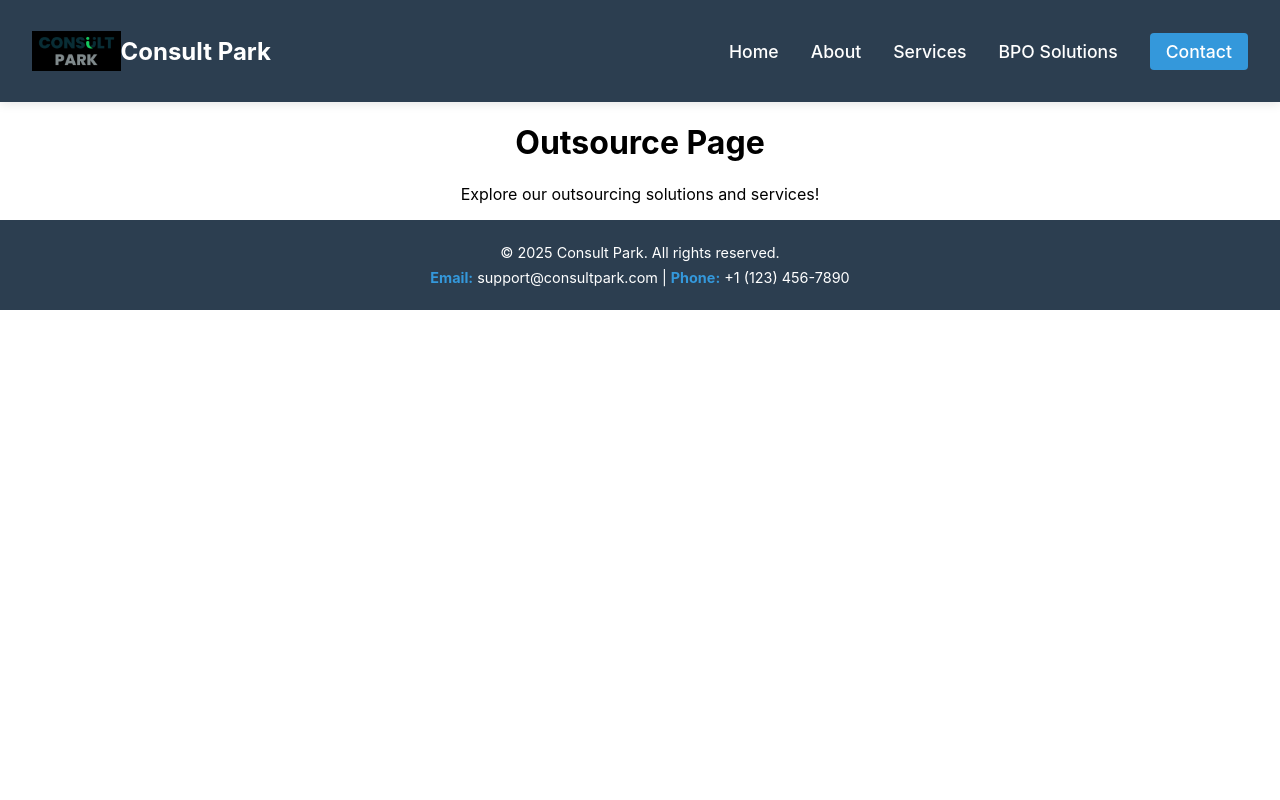
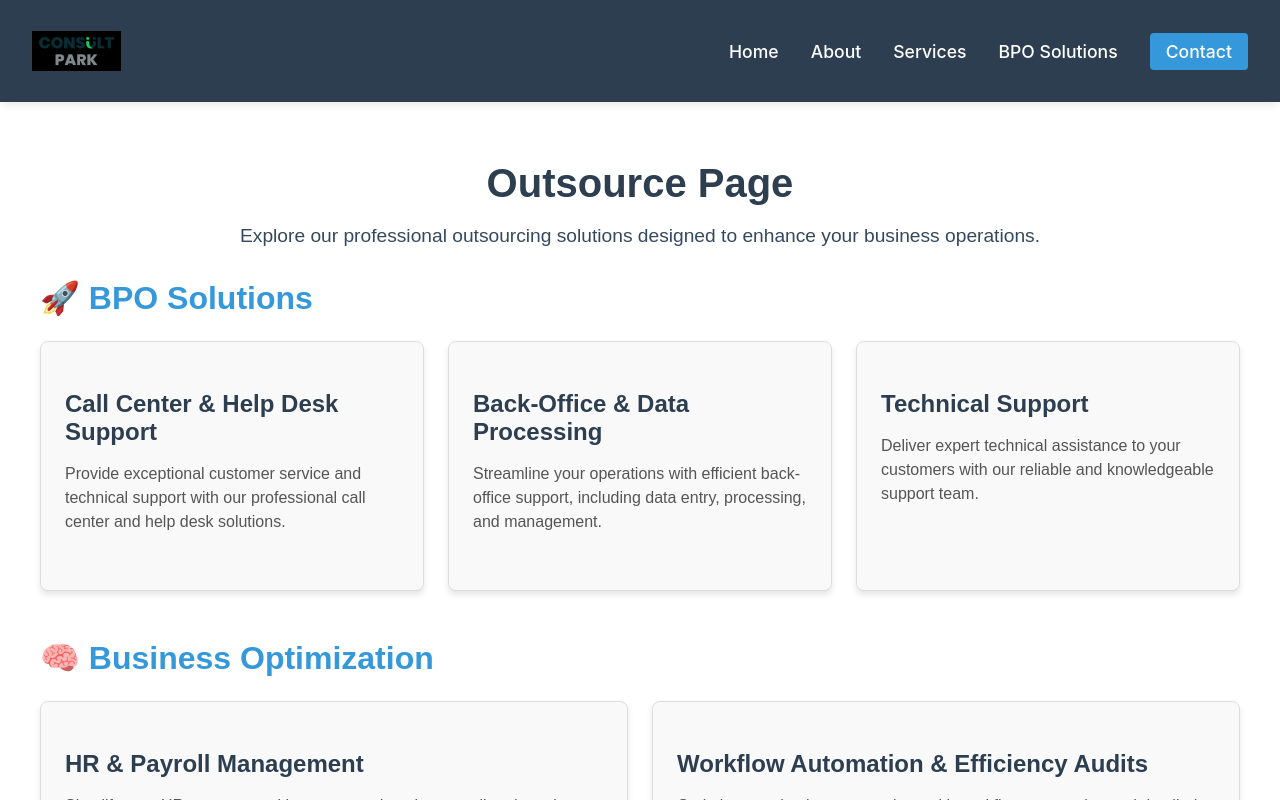
Before and after one commit to TristanLeech/week11-consult-park, a React (Create React App) app in the folder consult-park/: page /outsource in a window 1280 px wide. Shown: the top 800 px of the page. Built offline with nearby package versions, Linux system fonts and the light colour scheme.

Commit message:
added BPO content

```diff
--- a/consult-park/public/index.html
+++ b/consult-park/public/index.html
@@ -10,12 +10,12 @@
       content="Web site created using create-react-app"
     />
     <link rel="apple-touch-icon" href="%PUBLIC_URL%/logo192.png" />
-    <!--
+     <!--
       manifest.json provides metadata used when your web app is installed on a
       user's mobile device or desktop. See https://developers.google.com/web/fundamentals/web-app-manifest/
     -->
     <link rel="manifest" href="%PUBLIC_URL%/manifest.json" />
-    <!--
+     <!--
       Notice the use of %PUBLIC_URL% in the tags above.
       It will be replaced with the URL of the `public` folder during the build.
       Only files inside the `public` folder can be referenced from the HTML.
--- a/consult-park/src/components/Navbar/Navbar.js
+++ b/consult-park/src/components/Navbar/Navbar.js
@@ -32,7 +32,7 @@ function Navbar() {
       <div className="navbar-logo">
         <Link to="/" style={{ textDecoration: "none", display: "flex", alignItems: "center" }}>
           <img src={textLogo} alt="Consult Park Logo" className="logo-image" />
-          <span className="logo-text">Consult Park</span>
+
         </Link>
       </div>
 
--- /dev/null
+++ b/consult-park/src/pages/Outsource/Outsource.css
@@ -0,0 +1,66 @@
+/* General Page Styling */
+.outsource-page {
+    max-width: 1200px;
+    margin: 0 auto;
+    padding: 2rem;
+    text-align: center;
+    font-family: Arial, sans-serif;
+  }
+
+  .outsource-page h1 {
+    font-size: 2.5rem;
+    margin-bottom: 1rem;
+    color: #2c3e50;
+  }
+
+  .outsource-page p {
+    font-size: 1.2rem;
+    margin-bottom: 2rem;
+    color: #34495e;
+  }
+
+  /* Section Styling */
+  .bpo-section, .optimization-section {
+    margin-bottom: 3rem;
+  }
+
+  .bpo-section h2, .optimization-section h2 {
+    font-size: 2rem;
+    margin-bottom: 1.5rem;
+    color: #3498db;
+    text-align: left;
+  }
+
+  /* Service Cards */
+  .service-cards {
+    display: grid;
+    grid-template-columns: repeat(auto-fit, minmax(300px, 1fr));
+    gap: 1.5rem;
+  }
+
+  .service-card {
+    background-color: #f9f9f9;
+    border: 1px solid #ddd;
+    border-radius: 8px;
+    padding: 1.5rem;
+    text-align: left;
+    box-shadow: 0 4px 6px rgba(0, 0, 0, 0.1);
+    transition: transform 0.3s ease, box-shadow 0.3s ease;
+  }
+
+  .service-card:hover {
+    transform: translateY(-5px);
+    box-shadow: 0 6px 12px rgba(0, 0, 0, 0.15);
+  }
+
+  .service-card h3 {
+    font-size: 1.5rem;
+    margin-bottom: 0.5rem;
+    color: #2c3e50;
+  }
+
+  .service-card p {
+    font-size: 1rem;
+    color: #555;
+    line-height: 1.5;
+  }
--- a/consult-park/src/pages/Outsource/Outsource.js
+++ b/consult-park/src/pages/Outsource/Outsource.js
@@ -1,10 +1,68 @@
 import React from "react";
+import "./Outsource.css";
 
 function Outsource() {
+  const bpoServices = [
+    {
+      title: "Call Center & Help Desk Support",
+      description:
+        "Provide exceptional customer service and technical support with our professional call center and help desk solutions.",
+    },
+    {
+      title: "Back-Office & Data Processing",
+      description:
+        "Streamline your operations with efficient back-office support, including data entry, processing, and management.",
+    },
+    {
+      title: "Technical Support",
+      description:
+        "Deliver expert technical assistance to your customers with our reliable and knowledgeable support team.",
+    },
+  ];
+
+  const optimizationServices = [
+    {
+      title: "HR & Payroll Management",
+      description:
+        "Simplify your HR processes with our comprehensive payroll and employee management solutions.",
+    },
+    {
+      title: "Workflow Automation & Efficiency Audits",
+      description:
+        "Optimize your business operations with workflow automation and detailed efficiency audits.",
+    },
+  ];
+
   return (
     <div className="outsource-page">
       <h1>Outsource Page</h1>
-      <p>Explore our outsourcing solutions and services!</p>
+      <p>Explore our professional outsourcing solutions designed to enhance your business operations.</p>
+
+      {/* BPO Solutions Section */}
+      <div className="bpo-section">
+        <h2>🚀 BPO Solutions</h2>
+        <div className="service-cards">
+          {bpoServices.map((service, index) => (
+            <div key={index} className="service-card">
+              <h3>{service.title}</h3>
+              <p>{service.description}</p>
+            </div>
+          ))}
+        </div>
+      </div>
+
+      {/* Business Optimization Section */}
+      <div className="optimization-section">
+        <h2>🧠 Business Optimization</h2>
+        <div className="service-cards">
+          {optimizationServices.map((service, index) => (
+            <div key={index} className="service-card">
+              <h3>{service.title}</h3>
+              <p>{service.description}</p>
+            </div>
+          ))}
+        </div>
+      </div>
     </div>
   );
 }
```
Also changed, not shown: 1 other file (tests, documents, lock files or other folders).
